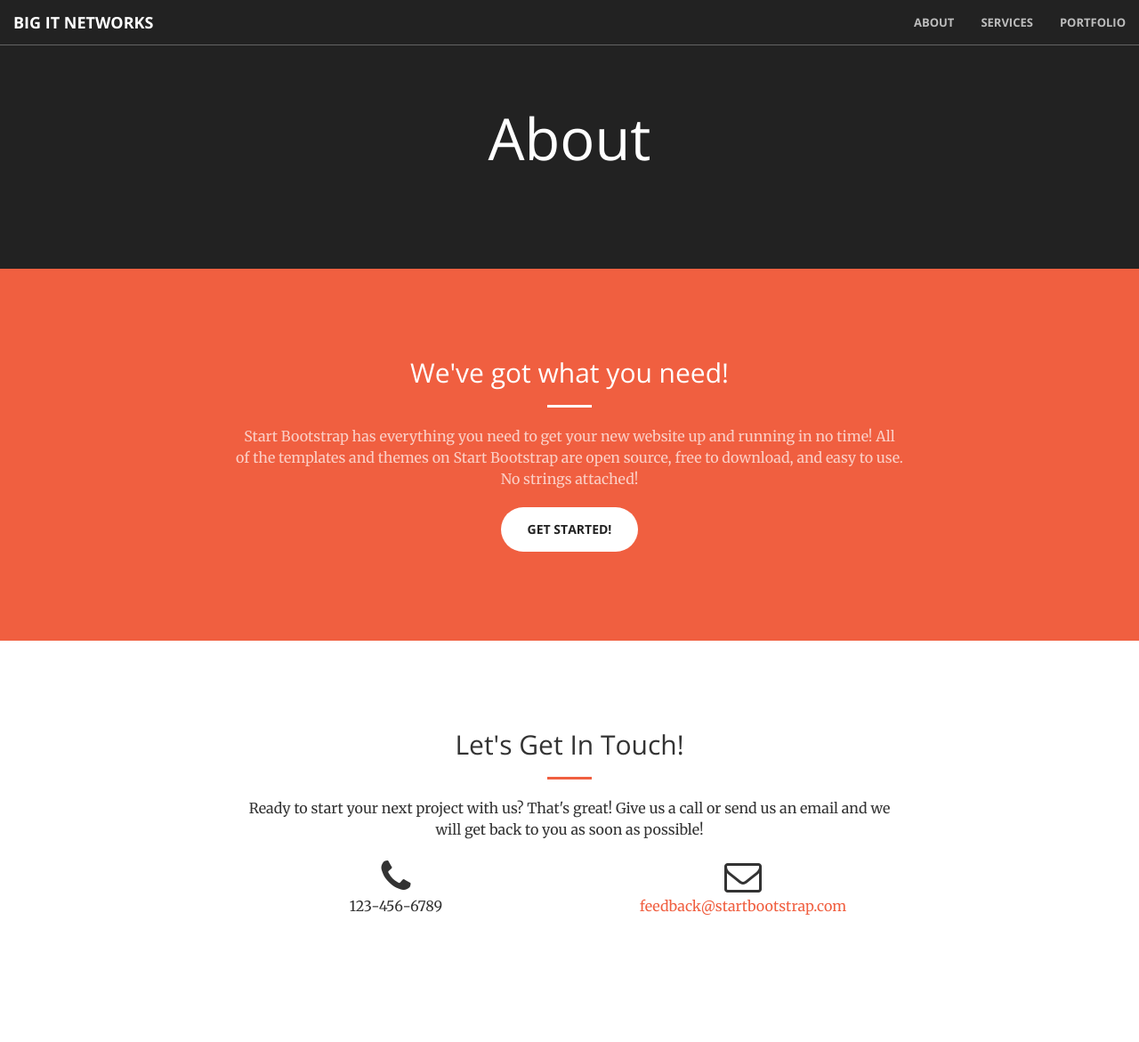
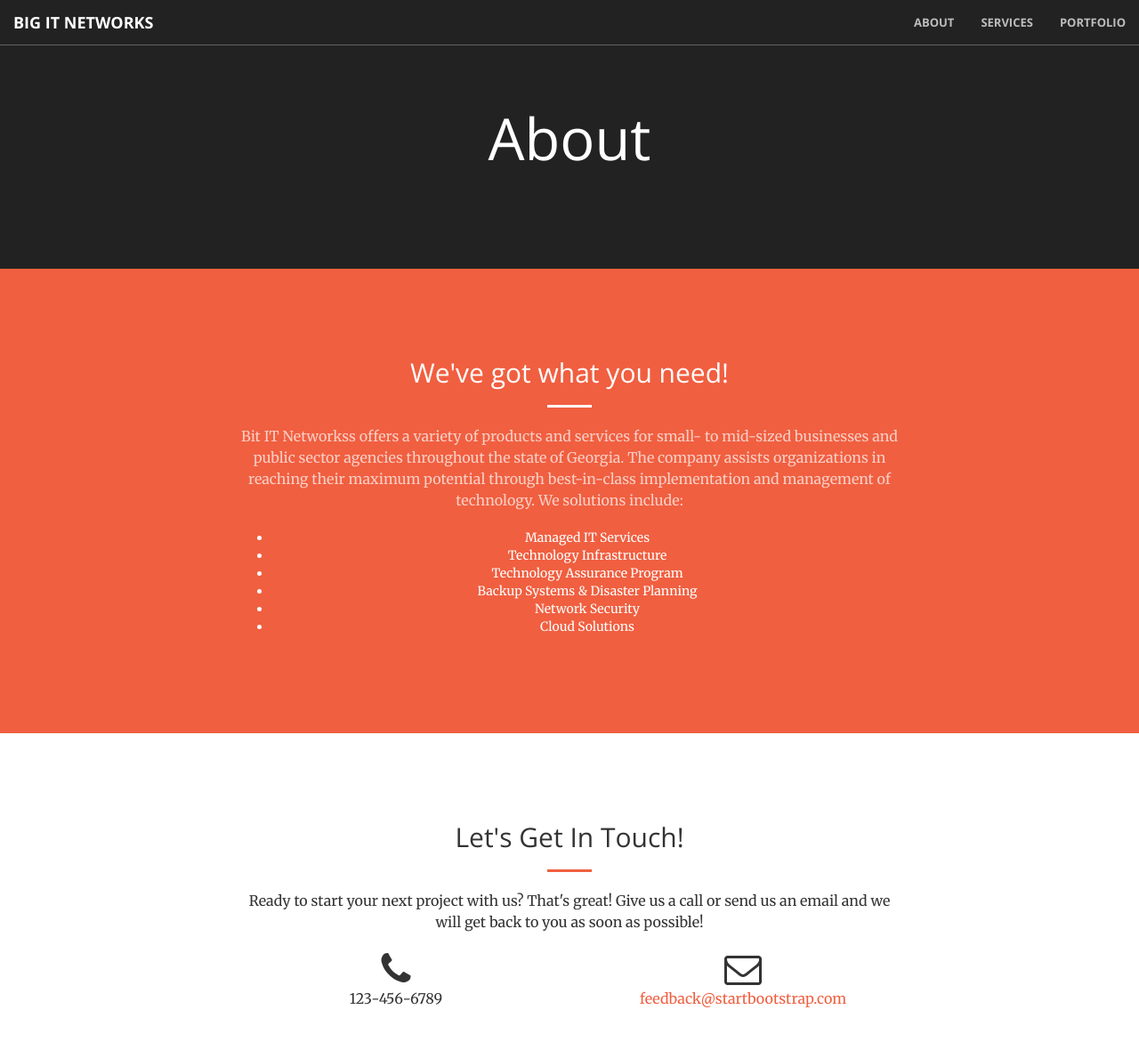
Before and after one commit to bigitnetworks/bigitnetworks.github.io, a Jekyll site: the page built from about.html, in a window 1280 px wide and 1254 px high. Shown: the top 1171 px of the window at 89% size. Built offline with Jekyll 4.4.1, drawn with Linux system fonts in a browser that asks for light colours.

Commit message:
Update about.html

```diff
--- a/about.html
+++ b/about.html
@@ -8,8 +8,15 @@ title: About
 			<div class="col-lg-8 col-lg-offset-2 text-center">
 				<h2 class="section-heading">We've got what you need!</h2>
 				<hr class="light">
-				<p class="text-faded">Start Bootstrap has everything you need to get your new website up and running in no time! All of the templates and themes on Start Bootstrap are open source, free to download, and easy to use. No strings attached!</p>
-				<a href="#" class="btn btn-default btn-xl">Get Started!</a>
+				<p class="text-faded">Bit IT Networkss offers a variety of products and services for small- to mid-sized businesses and public sector agencies throughout the state of Georgia. The company assists organizations in reaching their maximum potential through best-in-class implementation and management of technology. We solutions include:</p>
+				<ul>
+					<li>Managed IT Services</li>
+					<li>Technology Infrastructure</li>
+					<li>Technology Assurance Program</li>
+					<li>Backup Systems &#038; Disaster Planning</li>
+					<li>Network Security</li>
+					<li>Cloud Solutions</li>
+				</ul>
 			</div>
 		</div>
 	</div>
```
